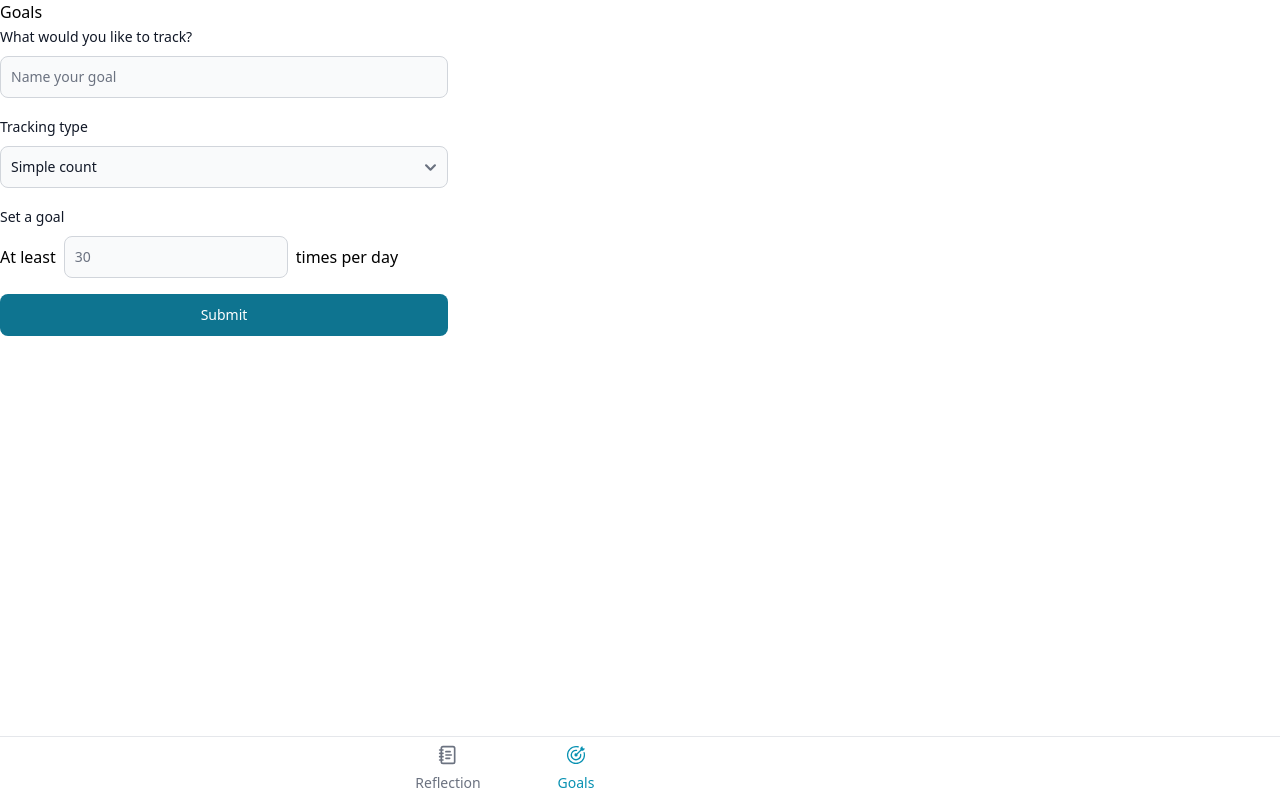
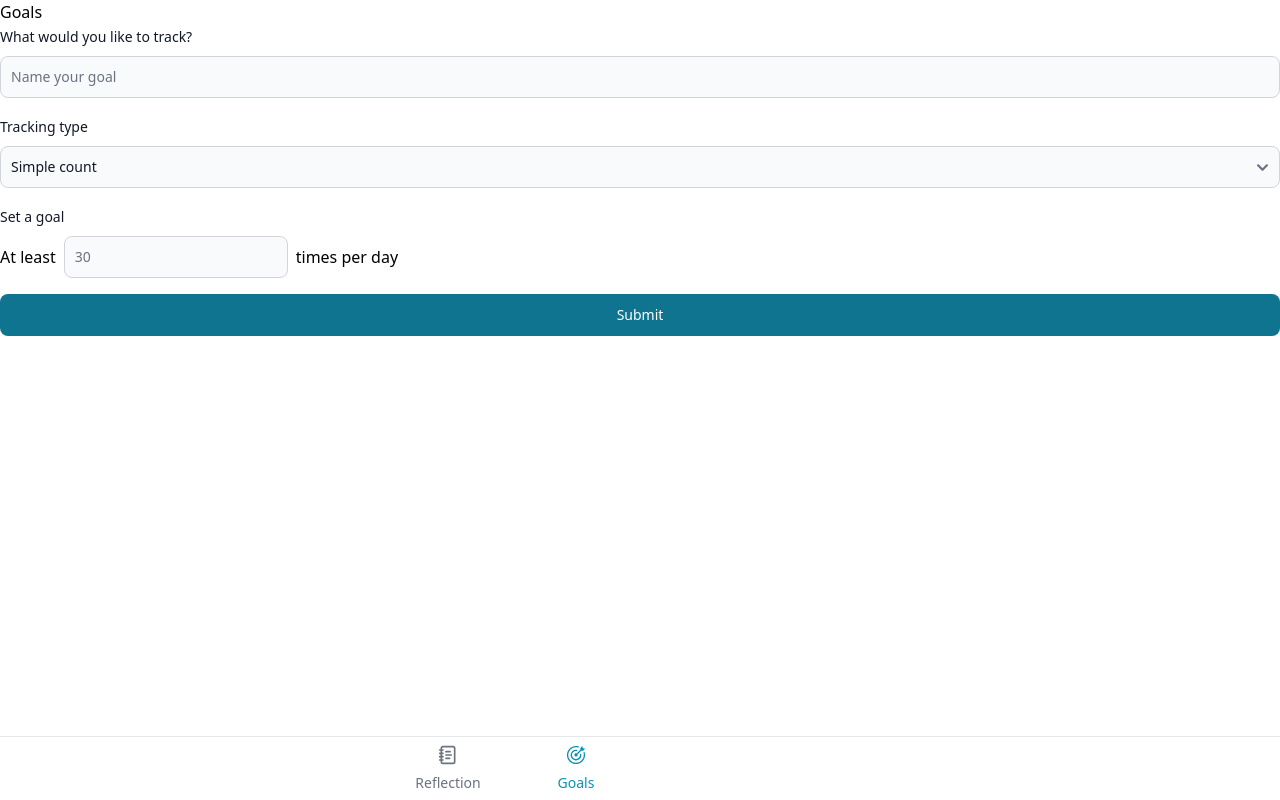
Before and after one commit to Mozzo1000/daily-reflection, a React (Vite) app: page /goals in a window 1280 px wide. Built offline with nearby package versions, Linux system fonts and the light colour scheme.

Commit message:
Remove max width from AddGoal component

```diff
--- a/src/components/AddGoal.jsx
+++ b/src/components/AddGoal.jsx
@@ -39,7 +39,7 @@
 
     return (
         <div>
-            <div className="flex max-w-md flex-col gap-4">
+            <div className="flex flex-col gap-4">
                 <div>
                     <div className="mb-2 block">
                         <Label htmlFor="goal_name" value="What would you like to track?" />
```
